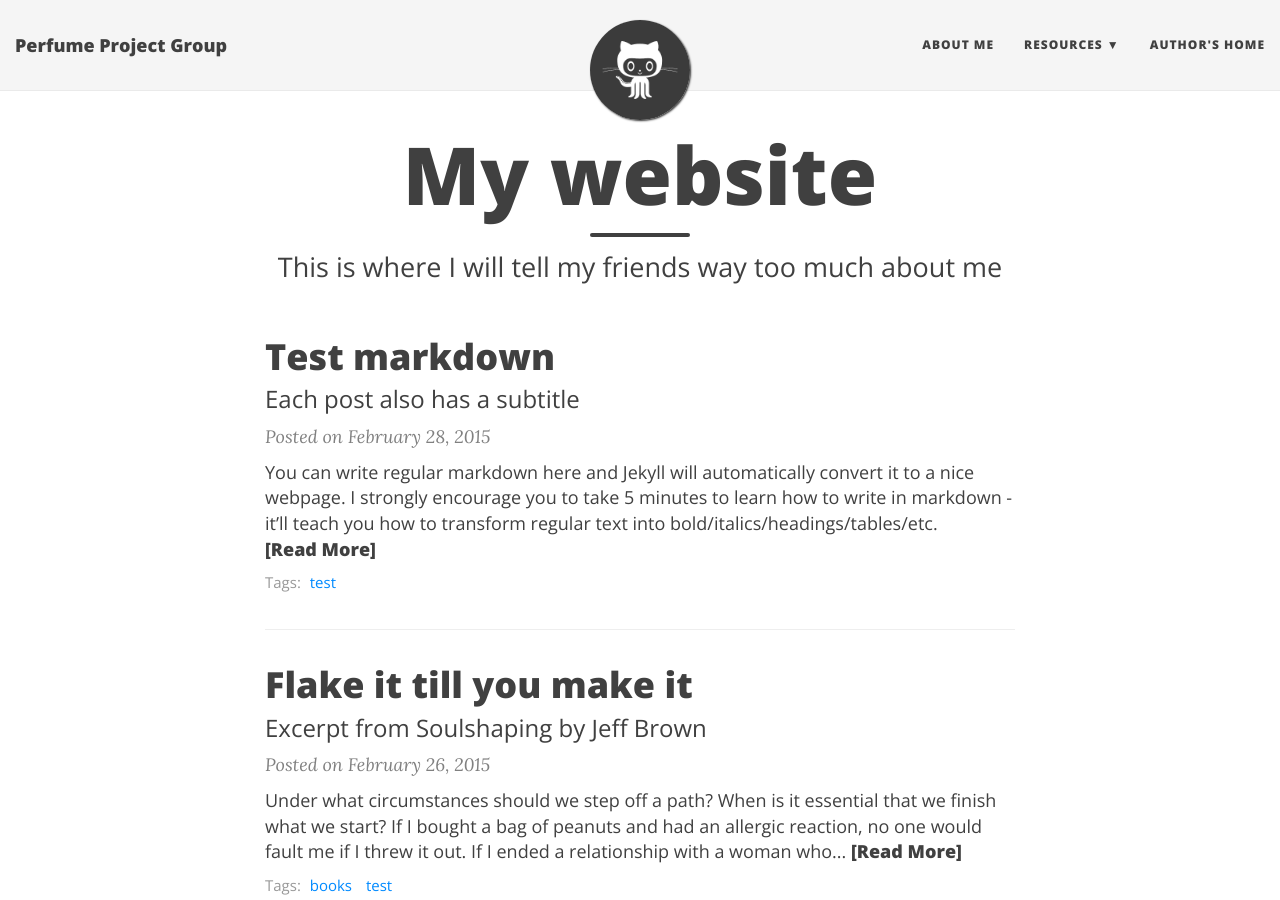
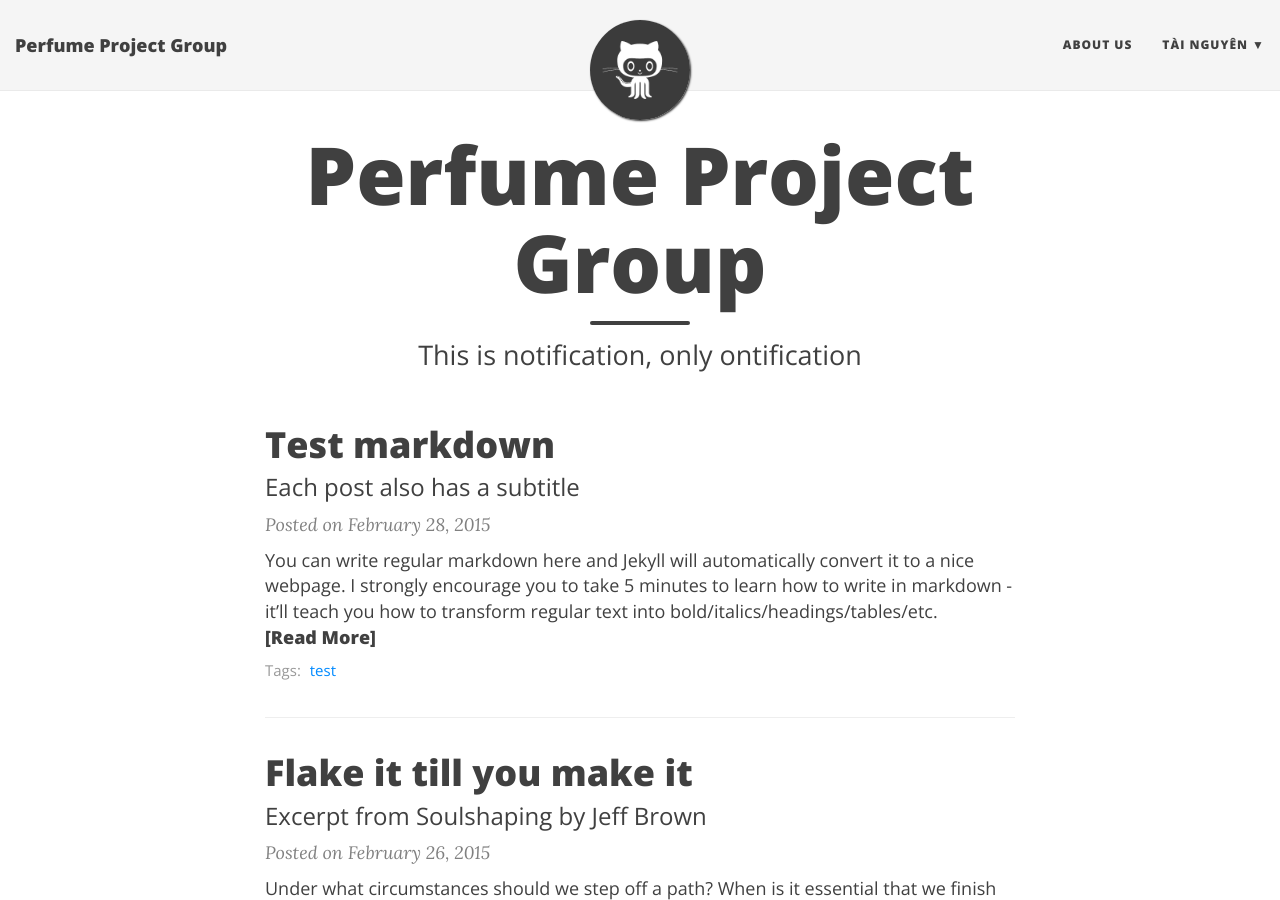
Before and after one commit to MustacheTuanVu/MustacheTuanVu.github.io, a Jekyll site: the page built from index.html, in a window 1280 px wide and 900 px high. Built offline with Jekyll 4.4.1, drawn with Linux system fonts in a browser that asks for light colours; nearby versions of some CDN libraries; the list of posts is cut into pages by our own code; some of the changed text lies outside the part shown.

Commit message:
Update nav and index
Update nav and index

```diff
--- a/_config.yml
+++ b/_config.yml
@@ -23,12 +23,9 @@
 
 # List of links in the navigation bar
 navbar-links:
-  About Me: "aboutme"
-  Resources:
-    - Beautiful Jekyll: "http://deanattali.com/beautiful-jekyll/"
-    - Learn markdown: "http://www.markdowntutorial.com/"
-    - GitHub Pages: "https://pages.github.com/"
-  Author's home: "http://deanattali.com"
+  About Us: "aboutme"
+  Tài nguyên:
+    - GitHub Pages: "https://github.com/MustacheTuanVu/MustacheTuanVu.github.io/"
 
 # Image to show in the navigation bar - image must be a square (width = height)
 # Remove this parameter if you don't want an image in the navbar
@@ -64,7 +61,7 @@
 # Change all these values or delete the ones you don't want.
 # Important: you must keep the "name" parameter, everything else you can remove
 author:
-  name: Some Person
+  name: Tuấn Vũ
 
 # Select your active Social Network Links.
 # Uncomment the links you want to show in the footer and add your information to each link.
@@ -72,7 +69,7 @@
 # If you want to add a new link that isn't here, you'll need to also edit the file _data/SocialNetworks.yml
 social-network-links:
   rss: true
-  email: "someone@example.com"
+  email: "tuanvumustache@gmail.com"
   facebook: daattali
   github: daattali
   twitter: daattali
@@ -92,10 +89,10 @@
 
 # Select which share links to show in posts
 share-links-active:
-  twitter: true
-  facebook: true
+  twitter: false
+  facebook: false
   google: false
-  linkedin: true
+  linkedin: false
 
 # How to display the link to the website in the footer
 # Remove this if you don't want a link in the footer
--- a/index.html
+++ b/index.html
@@ -1,7 +1,7 @@
 ---
 layout: page
-title: My website
-subtitle: This is where I will tell my friends way too much about me
+title: Perfume Project Group
+subtitle: This is notification, only ontification
 use-site-title: true
 ---
 
```
